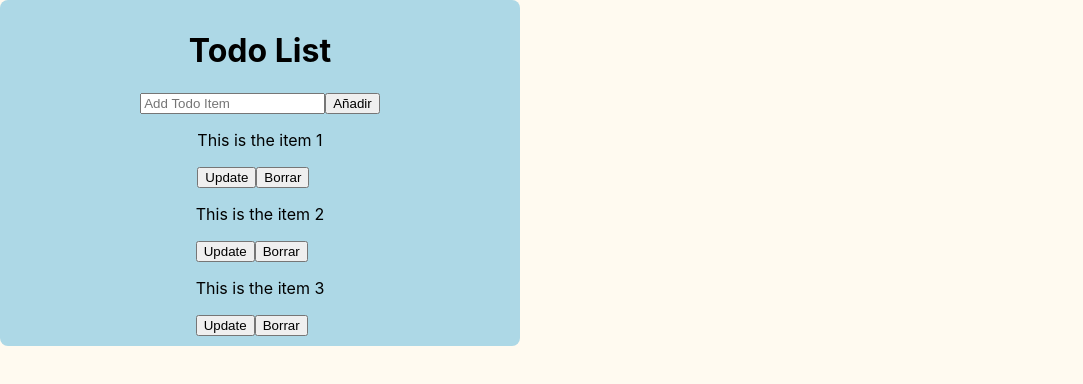
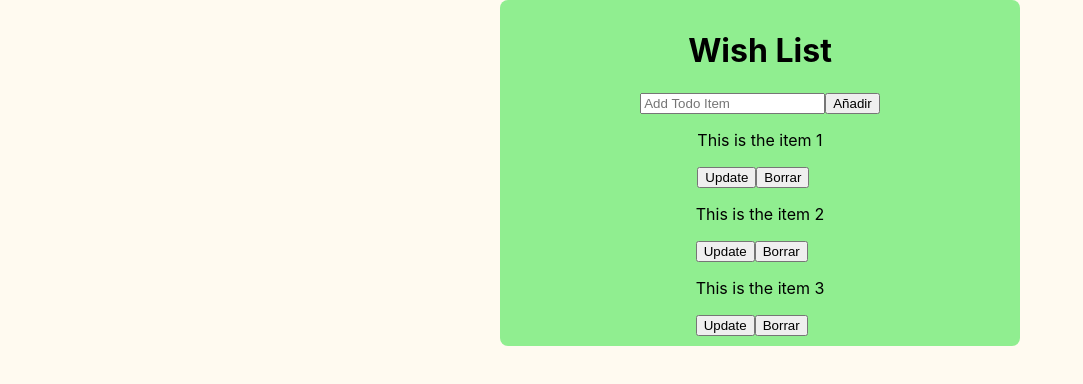
Before and after one commit to scs87/Todo-App, a React (Create React App) app in the folder client/todo-list/: page / in a window 1280 px wide. Shown: the top 384 px of the page, without its empty margins (0-1083 px from the left). Built offline with nearby package versions, Linux system fonts and the light colour scheme.

Commit message:
apply changes

```diff
--- a/client/todo-list/src/App.css
+++ b/client/todo-list/src/App.css
@@ -2,9 +2,10 @@
   display: flex;
   flex-direction: column;
   align-items: center;
-  background-color: lightblue;
+  background-color: lightgreen;
   width: 500px;
   margin-top: 50px auto;
+  margin-left: 500px;
   padding: 10px;
   border-radius: 8px;
 }
--- a/client/todo-list/src/App.js
+++ b/client/todo-list/src/App.js
@@ -3,7 +3,7 @@ import './App.css';
 function App() {
   return (
     <div className="App">
-      <h1>Todo List</h1>
+      <h1>Wish List</h1>
       <form>
         <input type="text" placeholder='Add Todo Item'></input>
         <button type="submit">Añadir</button>
```
Also changed, not shown: 1 other file (tests, documents, lock files or other folders).
